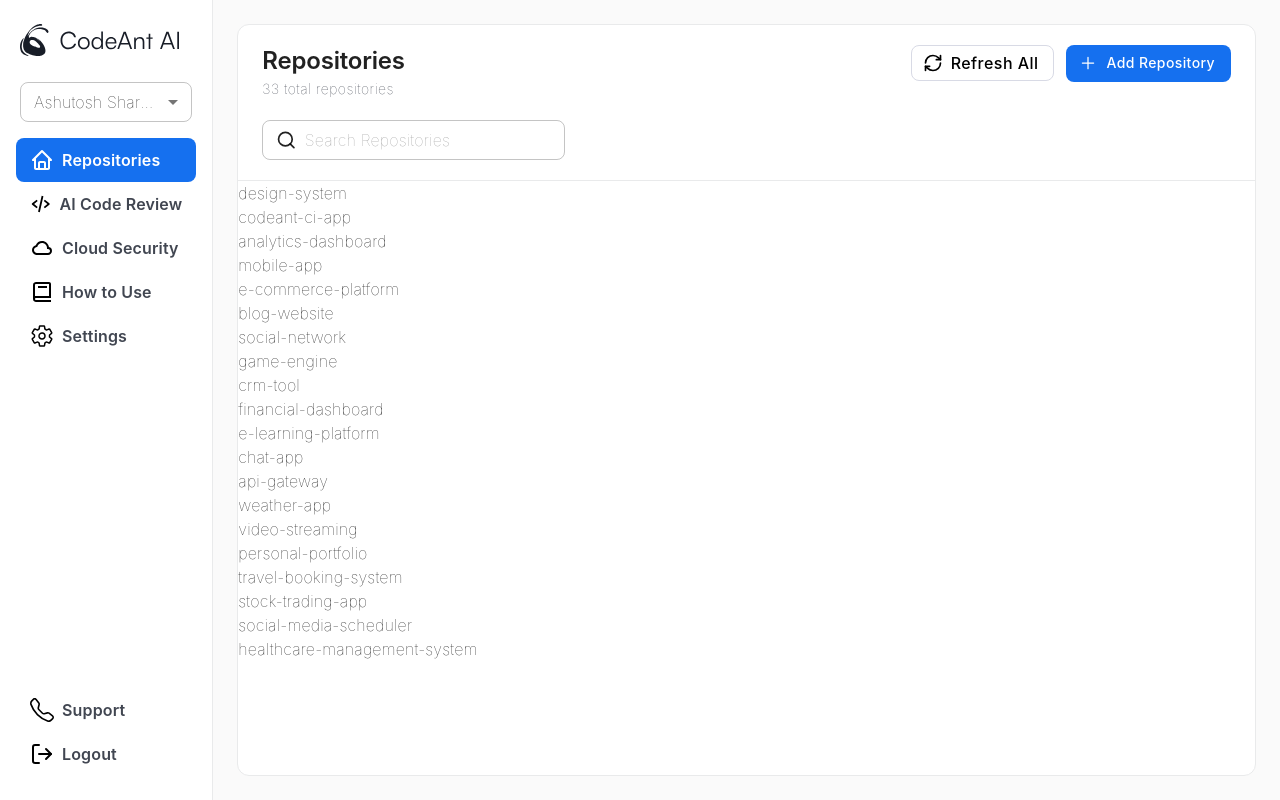
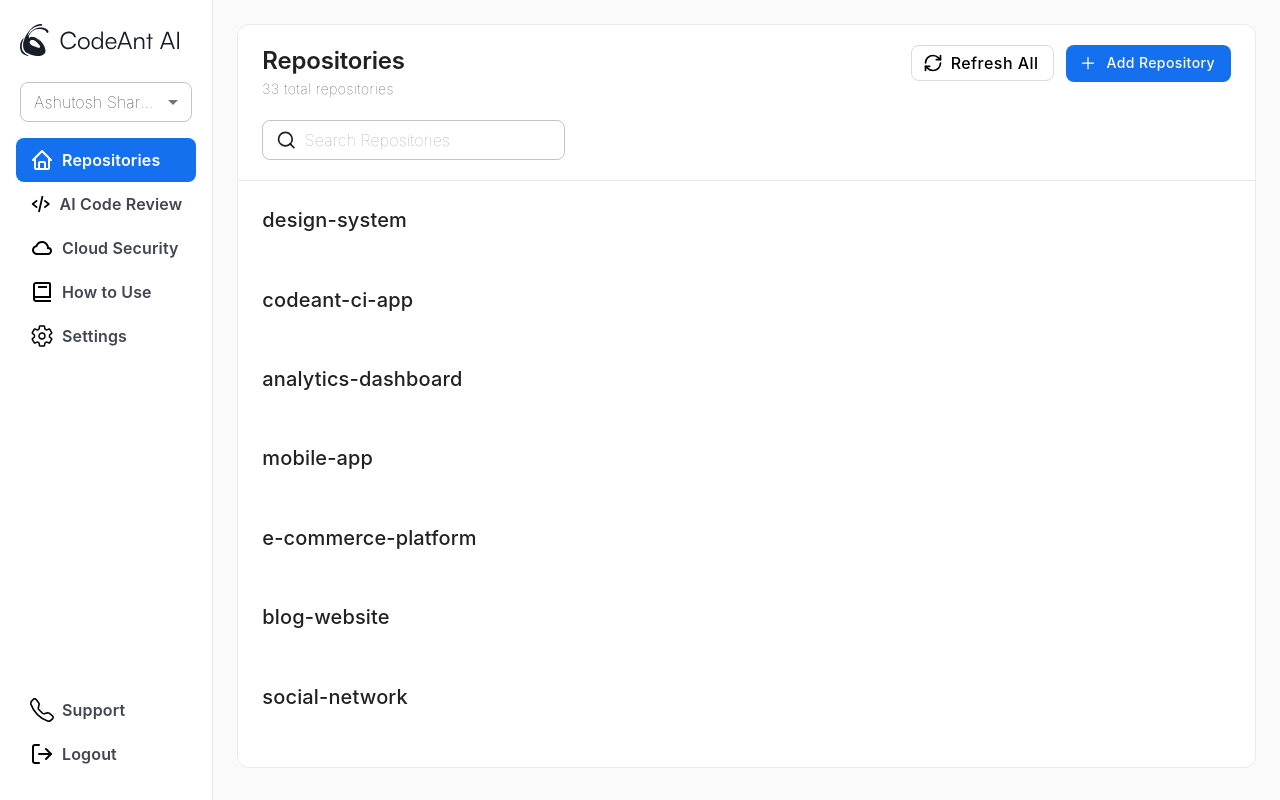
Before and after one commit to AshuJojo/codeantai, a React (Vite) app: page /dashboard in a window 1280 px wide. Built offline with nearby package versions, Linux system fonts and the light colour scheme.

Commit message:
Updated RepositoryItem & data.json file with 'visibility' property

```diff
--- a/public/data/data.json
+++ b/public/data/data.json
@@ -3,120 +3,140 @@
       "repositoryName": "design-system",
       "language": "React",
       "size": 7320,
-        "last_updated": "2024-12-22T10:00:00Z"
+      "last_updated": "2024-12-22T10:00:00Z",
+      "visibility": "public"
     },
     {
       "repositoryName": "codeant-ci-app",
       "language": "JavaScript",
       "size": 5871,
-        "last_updated": "2024-12-21T10:00:00Z"
+      "last_updated": "2024-12-21T10:00:00Z",
+      "visibility": "private"
     },
     {
       "repositoryName": "analytics-dashboard",
       "language": "Python",
       "size": 4521,
-        "last_updated": "2024-12-20T10:00:00Z"
+      "last_updated": "2024-12-20T10:00:00Z",
+      "visibility": "private"
     },
     {
       "repositoryName": "mobile-app",
       "language": "Swift",
       "size": 3096,
-        "last_updated": "2024-12-19T10:00:00Z"
+      "last_updated": "2024-12-19T10:00:00Z",
+      "visibility": "public"
     },
     {
       "repositoryName": "e-commerce-platform",
       "language": "Java",
       "size": 6210,
-        "last_updated": "2024-12-18T10:00:00Z"
+      "last_updated": "2024-12-18T10:00:00Z",
+      "visibility": "private"
     },
     {
       "repositoryName": "blog-website",
       "language": "HTML/CSS",
       "size": 1876,
-        "last_updated": "2024-12-17T10:00:00Z"
+      "last_updated": "2024-12-17T10:00:00Z",
+      "visibility": "public"
     },
     {
       "repositoryName": "social-network",
       "language": "PHP",
       "size": 5432,
-        "last_updated": "2024-12-16T10:00:00Z"
+      "last_updated": "2024-12-16T10:00:00Z",
+      "visibility": "private"
     },
     {
       "repositoryName": "game-engine",
       "language": "C++",
       "size": 8043,
-        "last_updated": "2024-12-15T10:00:00Z"
+      "last_updated": "2024-12-15T10:00:00Z",
+      "visibility": "private"
     },
     {
       "repositoryName": "crm-tool",
       "language": "JavaScript",
       "size": 4999,
-        "last_updated": "2024-12-14T10:00:00Z"
+      "last_updated": "2024-12-14T10:00:00Z",
+      "visibility": "public"
     },
     {
       "repositoryName": "financial-dashboard",
       "language": "Python",
       "size": 5634,
-        "last_updated": "2024-12-13T10:00:00Z"
+      "last_updated": "2024-12-13T10:00:00Z",
+      "visibility": "private"
     },
     {
       "repositoryName": "e-learning-platform",
       "language": "Ruby",
       "size": 4890,
-        "last_updated": "2024-12-12T10:00:00Z"
+      "last_updated": "2024-12-12T10:00:00Z",
+      "visibility": "private"
     },
     {
       "repositoryName": "chat-app",
       "language": "Node.js",
       "size": 3876,
-        "last_updated": "2024-12-11T10:00:00Z"
+      "last_updated": "2024-12-11T10:00:00Z",
+      "visibility": "public"
     },
     {
       "repositoryName": "api-gateway",
       "language": "Go",
       "size": 4102,
-        "last_updated": "2024-12-10T10:00:00Z"
+      "last_updated": "2024-12-10T10:00:00Z",
+      "visibility": "private"
     },
     {
       "repositoryName": "weather-app",
       "language": "JavaScript",
       "size": 2987,
-        "last_updated": "2024-12-09T10:00:00Z"
+      "last_updated": "2024-12-09T10:00:00Z",
+      "visibility": "public"
     },
     {
       "repositoryName": "video-streaming",
       "language": "TypeScript",
       "size": 6443,
-        "last_updated": "2024-12-08T10:00:00Z"
+      "last_updated": "2024-12-08T10:00:00Z",
+      "visibility": "public"
     },
     {
       "repositoryName": "personal-portfolio",
       "language": "HTML/CSS",
       "size": 2345,
-        "last_updated": "2024-12-07T10:00:00Z"
+      "last_updated": "2024-12-07T10:00:00Z",
+      "visibility": "public"
     },
     {
       "repositoryName": "travel-booking-system",
       "language": "Java",
       "size": 7321,
-        "last_updated": "2024-12-06T10:00:00Z"
+      "last_updated": "2024-12-06T10:00:00Z",
+      "visibility": "private"
     },
     {
       "repositoryName": "stock-trading-app",
       "language": "Python",
       "size": 5830,
-        "last_updated": "2024-12-05T10:00:00Z"
+      "last_updated": "2024-12-05T10:00:00Z",
+      "visibility": "public"
     },
     {
       "repositoryName": "social-media-scheduler",
       "language": "PHP",
       "size": 4760,
-        "last_updated": "2024-12-04T10:00:00Z"
+      "last_updated": "2024-12-04T10:00:00Z",
+      "visibility": "private"
     },
     {
       "repositoryName": "healthcare-management-system",
       "language": "C#",
       "size": 7201,
-        "last_updated": "2024-12-03T10:00:00Z"
+      "last_updated": "2024-12-03T10:00:00Z",
+      "visibility": "public"
     }
   ]
--- a/src/components/RepositoriesCard.tsx
+++ b/src/components/RepositoriesCard.tsx
@@ -45,7 +45,7 @@ const RepositoriesCard = () => {
   }, []);
 
   return (
-    <Paper sx={{ height: "100%" }}>
+    <Paper sx={{ height: "100%", maxHeight: "93vh" }}>
       <Stack sx={{ height: "100%" }}>
         {/* Content */}
         <Stack sx={{ borderBottom: "1px solid #E9EAEB" }}>
@@ -89,7 +89,7 @@ const RepositoriesCard = () => {
             </Box>
           </Stack>
         </Stack>
-        <Stack sx={{ flexGrow: 1 }}>
+        <Stack sx={{ flexGrow: 1, overflowY: "scroll" }}>
           {loading && (
             <CircularProgress
               style={{ display: "block", margin: "auto auto" }}
--- a/src/components/RepositoryItem.tsx
+++ b/src/components/RepositoryItem.tsx
@@ -1,3 +1,4 @@
+import { Badge, Stack, Typography } from "@mui/material";
 import Repository from "../types/Respository";
 
 interface RepositoryItemProps {
@@ -5,7 +6,18 @@ interface RepositoryItemProps {
 }
 
 const RepositoryItem = ({ repository }: RepositoryItemProps) => {
-  return <div>{repository.repositoryName}</div>;
+  return (
+    <Stack sx={{ py: 3 }}>
+      <Stack sx={{ px: 3 }}>
+        <Stack direction="row">
+          <Typography variant="subtitle2">
+            {repository.repositoryName}
+          </Typography>
+          <Badge>{repository.visiblity}</Badge>
+        </Stack>
+      </Stack>
+    </Stack>
+  );
 };
 
 export default RepositoryItem;
--- a/src/index.css
+++ b/src/index.css
@@ -12,3 +12,7 @@ body {
 #root {
     background-color: #fafafa;
 }
+
+::-webkit-scrollbar {
+    display: none;
+}
--- a/src/types/Respository.ts
+++ b/src/types/Respository.ts
@@ -1,5 +1,6 @@
 interface Repository {
   repositoryName: string;
+  visiblity: string;
   language: string;
   size: number;
   last_updated: string;
```
Lines whose indentation alone changed are shown as unchanged.
